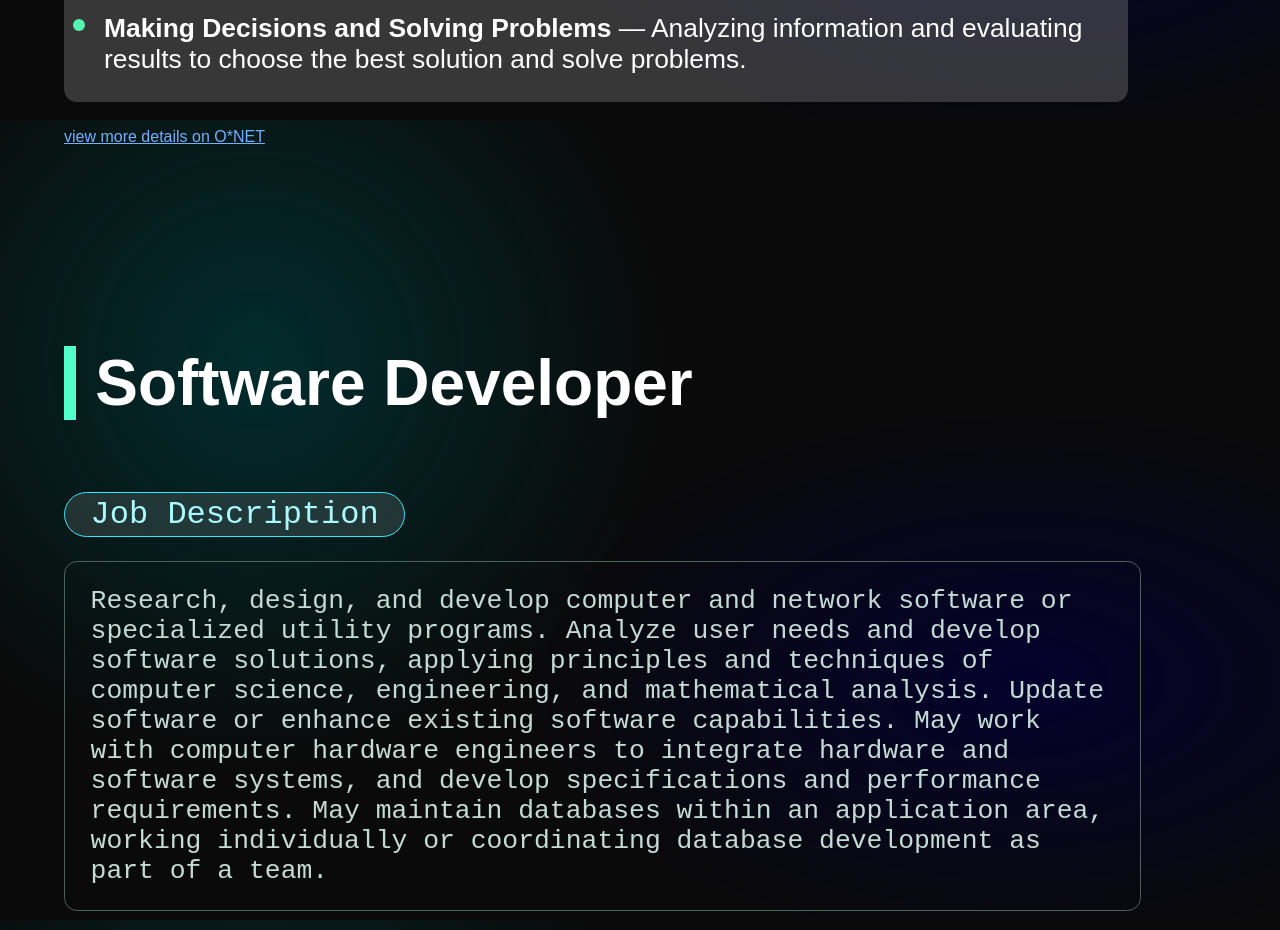
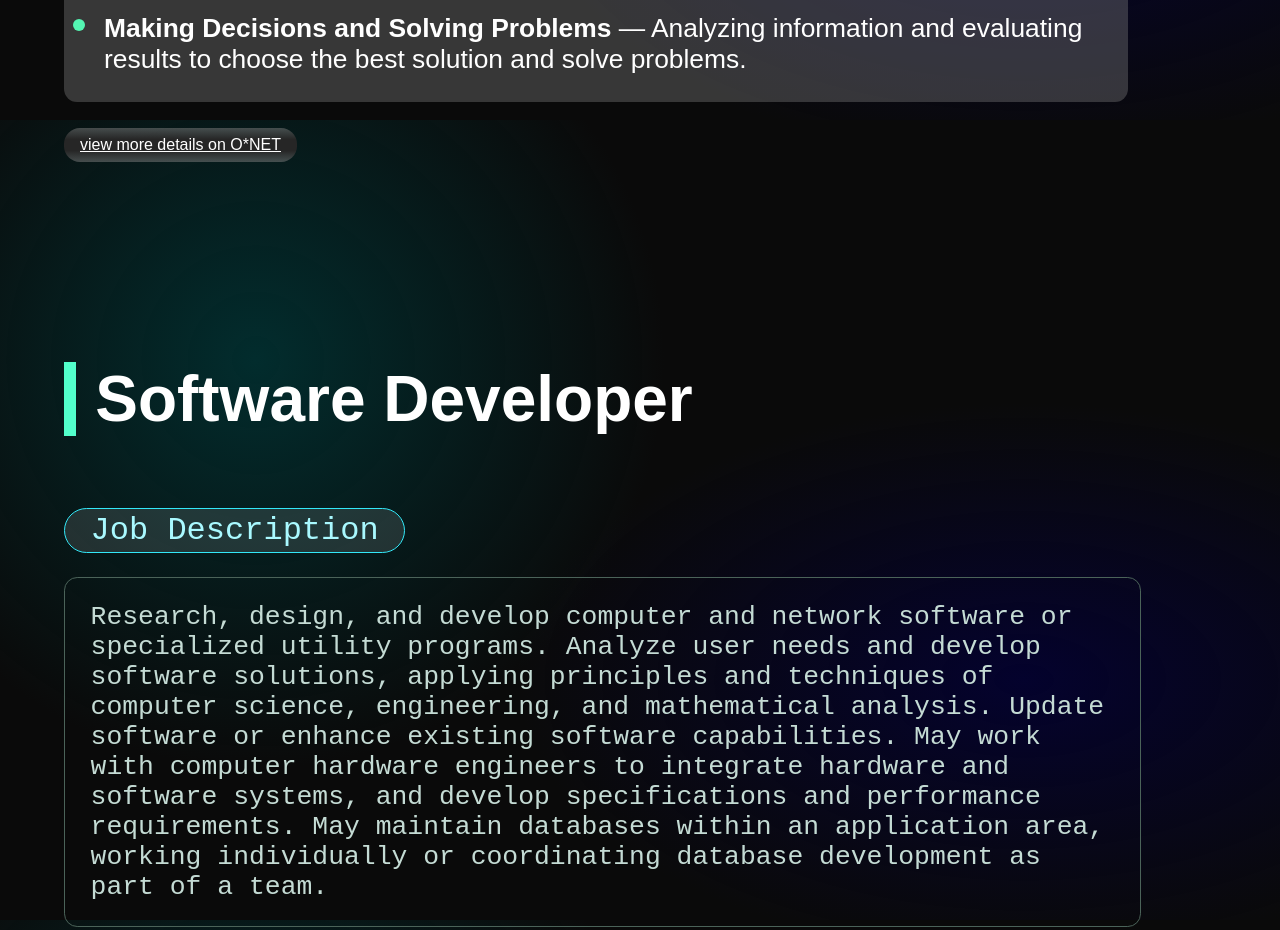
Before and after one commit to longhoang1208/CS_Final_Project, a plain HTML site: page index.html in a window 1280 px wide. Shown: the part 4680-5610 px from the top of the page. Drawn offline with Linux system fonts and the light colour scheme.

Commit message:
change onet link button

```diff
--- a/style.css
+++ b/style.css
@@ -629,9 +629,21 @@ TARGET CAREER
   font-size: 1.5em;
 }
 
-.job-section a {
+.job-section > a {
+  width: fit-content;
+
   margin-left: 5cqw;
-  color: rgb(115, 176, 255);
+  padding: .5em 1em;
+
+  background: linear-gradient(
+    rgba(132, 132, 132, 0.5),
+    rgb(38, 38, 38),
+    rgb(38, 38, 38),
+    rgba(132, 132, 132, 0.5)
+  );
+  border-radius: 1em;
+
+  color: white;
 }
 
 
```
